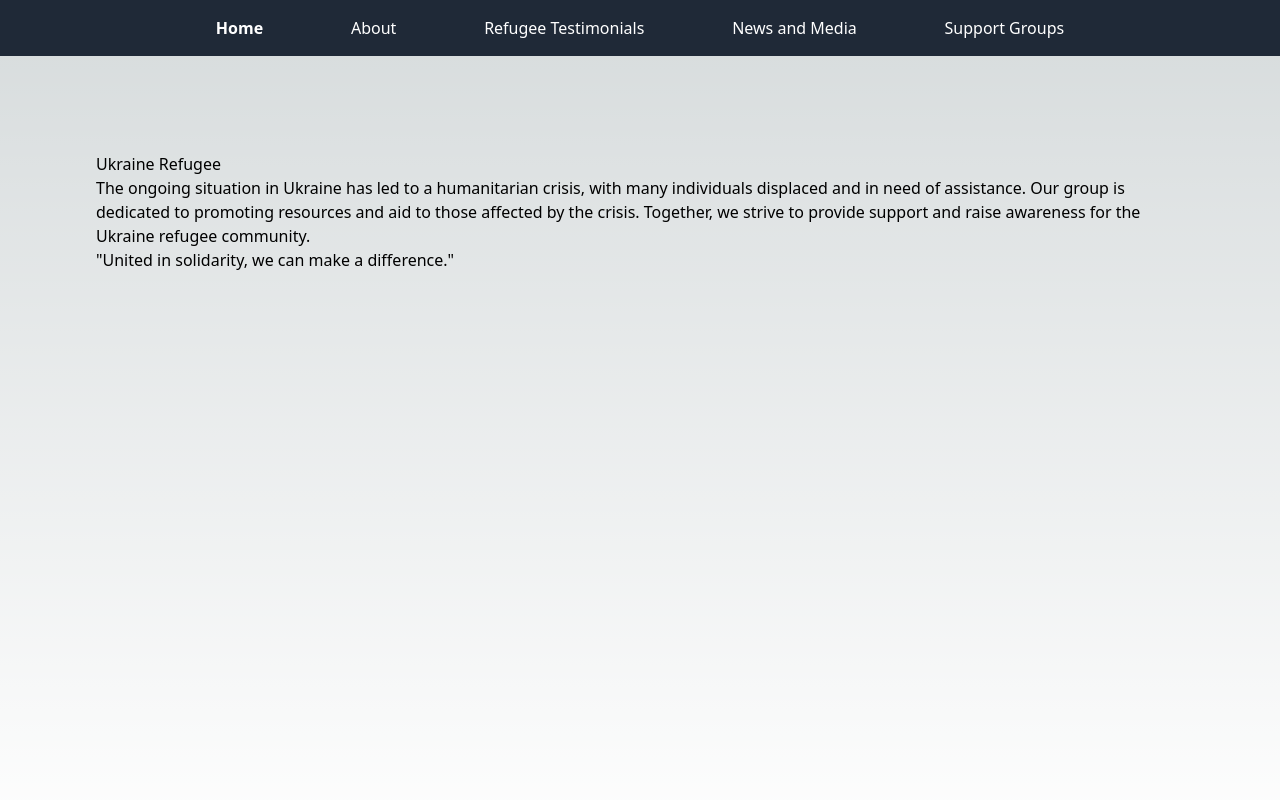
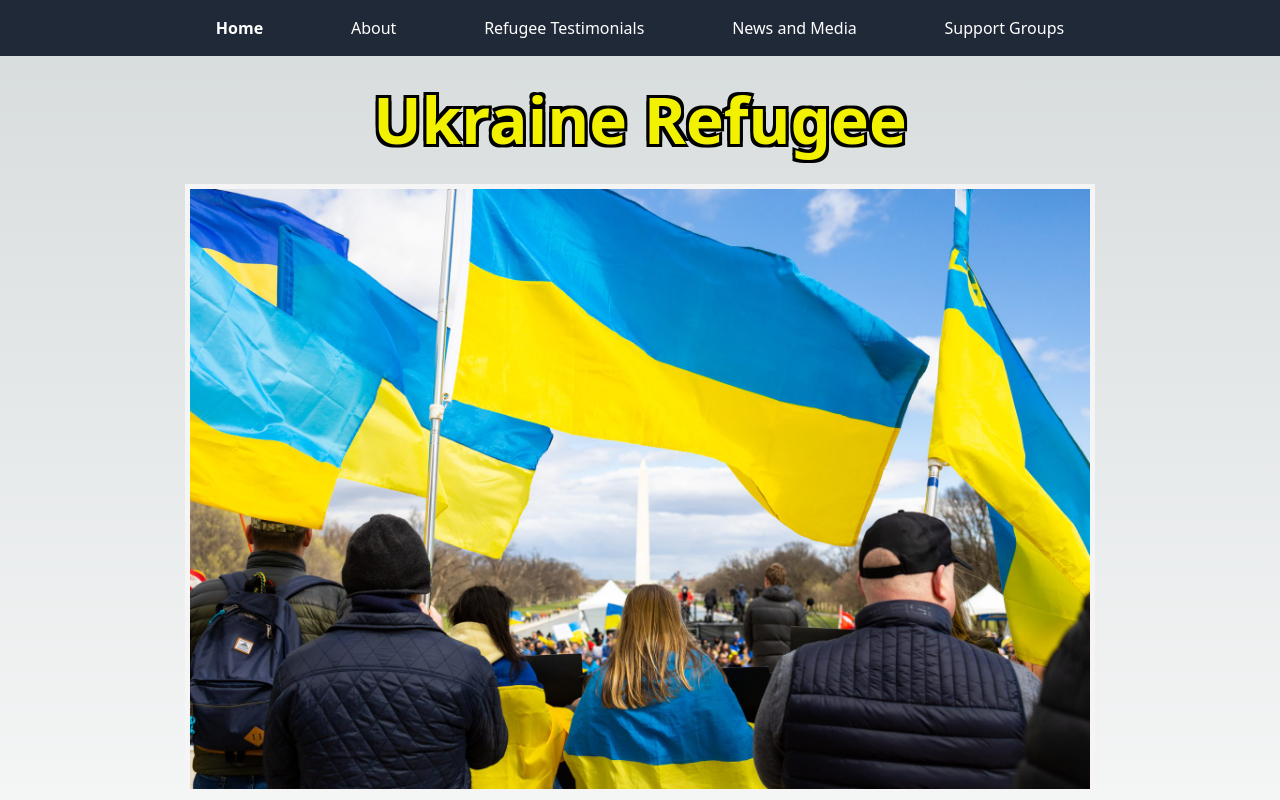
Before and after one commit to akhilbz/CS373_UkraineRefugees, a Next.js app in the folder group6/: page / in a window 1280 px wide. Shown: the top 800 px of the page. Built offline with nearby package versions, Linux system fonts and the light colour scheme.

Commit message:
Finished Splash Page.

```diff
--- a/group6/src/pages/NavBar.js
+++ b/group6/src/pages/NavBar.js
@@ -5,7 +5,7 @@ const NavBar = () => {
     const router = useRouter();
 
     return (
-        <nav className="top-0 left-0 w-full flex items-center justify-between p-4 bg-gray-800 text-white">
+        <nav className="top-0 left-0 w-full flex items-center justify-between p-4 bg-gray-800 text-white mb-0"> {}
             <div className="flex items-center justify-center w-full">
                 <div className="flex justify-evenly w-full max-w-5xl">
                     <Link href="/" passHref>
--- a/group6/src/pages/index.js
+++ b/group6/src/pages/index.js
@@ -1,4 +1,5 @@
 import NavBar from './NavBar'; // Import the NavBar component
+import Image from 'next/image'; // Import the Image component
 import styles from '../styles/Home.module.css';
 
 export default function Home() {
@@ -8,8 +9,14 @@ export default function Home() {
       {/* Home Screen */}
       <main className={`flex min-h-screen flex-col items-center justify-between p-24 ${styles.mainContent}`}>
         <div className={styles.mainContent}>
-          <h1>Ukraine Refugee</h1>
-          <p>
+          <h1 className={styles.title}>Ukraine Refugee</h1>
+          <div className={styles.imageContainer}>
+            {/* Ukraine picture */}
+            <div className={styles.imageWrapper}>
+              <Image src="/Ukraine-Picture.jpeg" alt="Ukraine Picture" width={900} height={600} />
+            </div>
+          </div>
+          <p className={`${styles.paragraph} ${styles.italic}`}>
             The ongoing situation in Ukraine has led to a humanitarian crisis, with many individuals displaced and in need of assistance. Our group is dedicated to promoting resources and aid to those affected by the crisis. Together, we strive to provide support and raise awareness for the Ukraine refugee community.
           </p>
           <p className={styles.italic}>"United in solidarity, we can make a difference."</p>
--- a/group6/src/styles/Home.module.css
+++ b/group6/src/styles/Home.module.css
@@ -1,19 +1,39 @@
-/* Home.module.css */
-.main-content {
+.title {
+    font-size: 4rem;
+    font-weight: bold;
+    color: rgba(255, 255, 0, 0.946);
+    margin-top: -5rem;
+    margin-bottom: 1rem;
+    /* For Text Border */
+    text-shadow: -3px -3px 0 black,
+        3px -3px 0 black,
+        -3px 3px 0 black,
+        3px 3px 0 black;
+}
+
+
+.mainContent {
     text-align: center;
 }
 
-.main-content h1 {
-    font-size: 4rem;
-    font-weight: bold;
+.paragraph {
+    font-size: 1.5rem;
+
+}
+
+.italic {
+    font-style: italic;
+}
+
+.imageContainer {
+    display: flex;
+    justify-content: center;
     margin-bottom: 2rem;
 }
 
-.main-content p {
-    font-size: 1.5rem;
-    margin-bottom: 2rem;
+.imageWrapper {
+    display: inline-block;
+    /* Border for Picture */
+    border: 5px solid whitesmoke;
+
 }
-
-.main-content .italic {
-    font-style: italic;
-}
```
Also changed, not shown: group6/public/Ukraine-Picture.jpeg (added).
